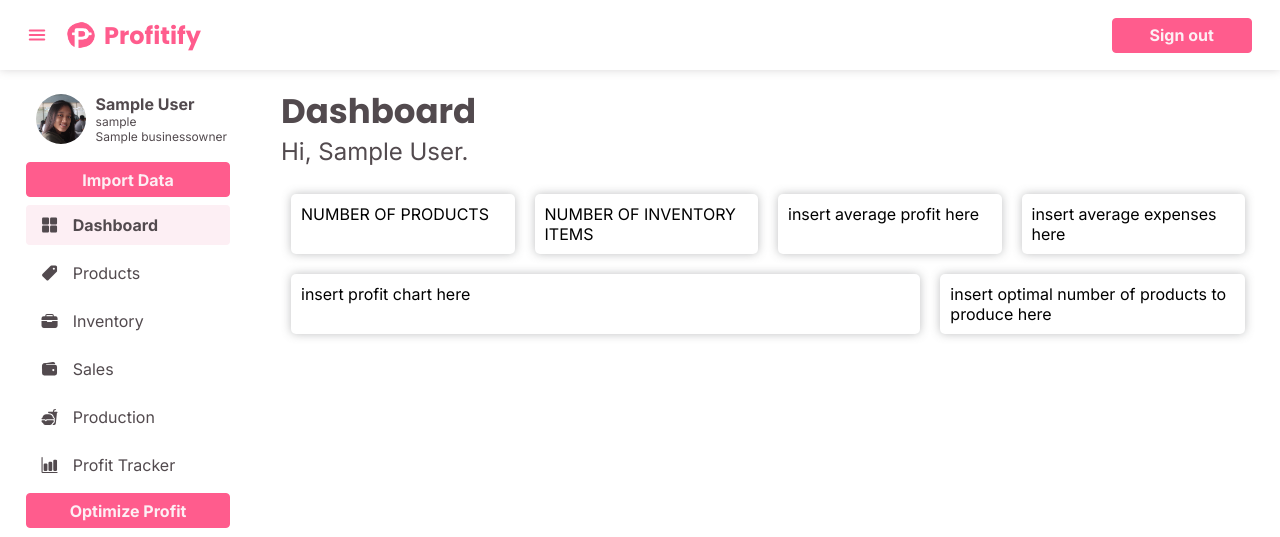
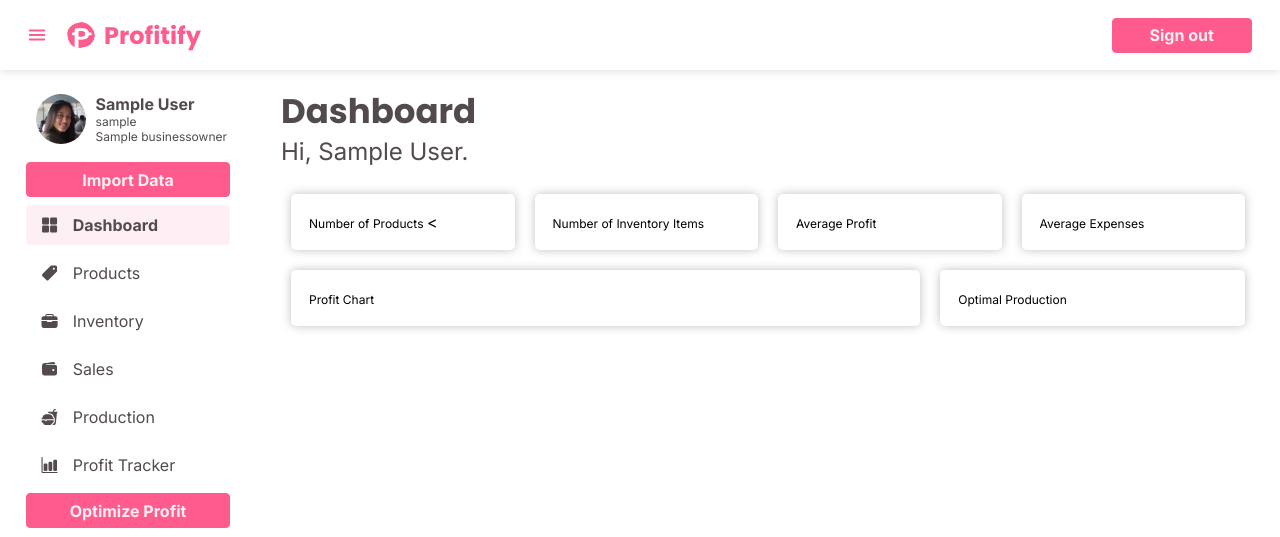
Before and after one commit to ProfitMaximizationTool/Profit-Maximization-Tool, a Django app: page /dashboard/ in a window 1280 px wide. Shown: the top 537 px of the page. Run offline with Django 4.2, Linux system fonts and the light colour scheme; a user stored in the database is signed in; tables that the repository leaves empty hold one stand-in row (values such as "Sample post").

Commit message:
Dashboard styles

```diff
--- a/ProfitMaximizationTool/profitmaximizer/static/css/style.css
+++ b/ProfitMaximizationTool/profitmaximizer/static/css/style.css
@@ -904,7 +904,7 @@ a:hover {
     box-shadow: 0px 0px 10px #6b6e706e;
     border-radius: 5px;
     box-sizing: border-box;
-    border: 10px solid transparent;
+    border: 18px solid transparent;
     background-color: white;
     margin: 10px;
 }
--- a/ProfitMaximizationTool/profitmaximizer/templates/dashboard.html
+++ b/ProfitMaximizationTool/profitmaximizer/templates/dashboard.html
@@ -38,27 +38,28 @@
     <div class="dashboard-container">
 
         <div class="one-fourth block default-font">
-            NUMBER OF PRODUCTS
+            <span class="xsmall-font"> Number of Products </span>
+            <
         </div>
 
-        <div class="one-fourth block default-font">
-            NUMBER OF INVENTORY ITEMS
+        <div class="one-fourth block default-font small-font">
+            <span class="xsmall-font"> Number of Inventory Items </span>
         </div>
 
-        <div class="one-fourth block default-font">
-            insert average profit here
+        <div class="one-fourth block default-font small-font">
+            <span class="xsmall-font"> Average Profit </span>
         </div>
 
-        <div class="one-fourth block default-font">
-            insert average expenses here
+        <div class="one-fourth block default-font small-font">
+            <span class="xsmall-font"> Average Expenses  </span>
         </div>
 
-        <div class="two-thirds block default-font">
-            insert profit chart here
+        <div class="two-thirds block default-font small-font">
+            <span class="xsmall-font"> Profit Chart </span>
         </div>
 
         <div class="one-third block default-font">
-            insert optimal number of products to produce here
+            <span class="xsmall-font"> Optimal Production </span>
         </div>
     </div>
 {% endblock %}
```
